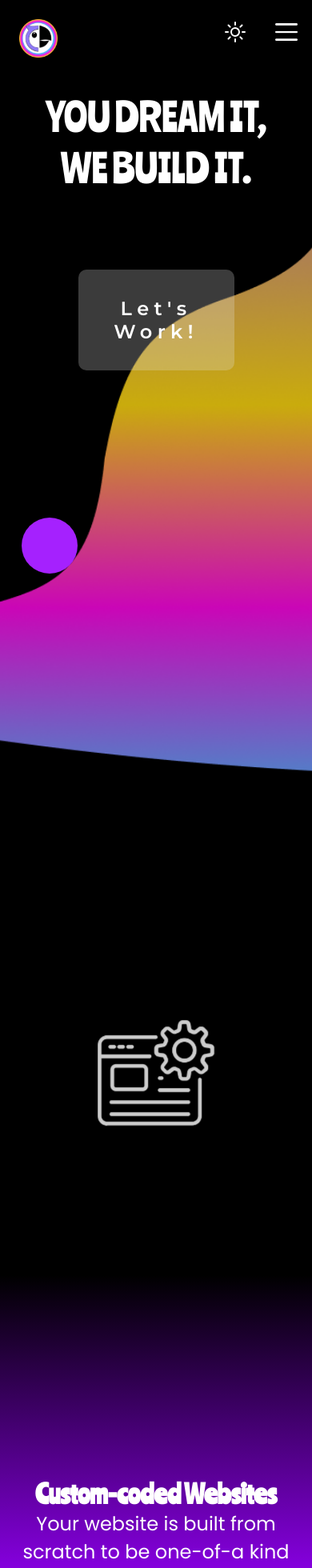
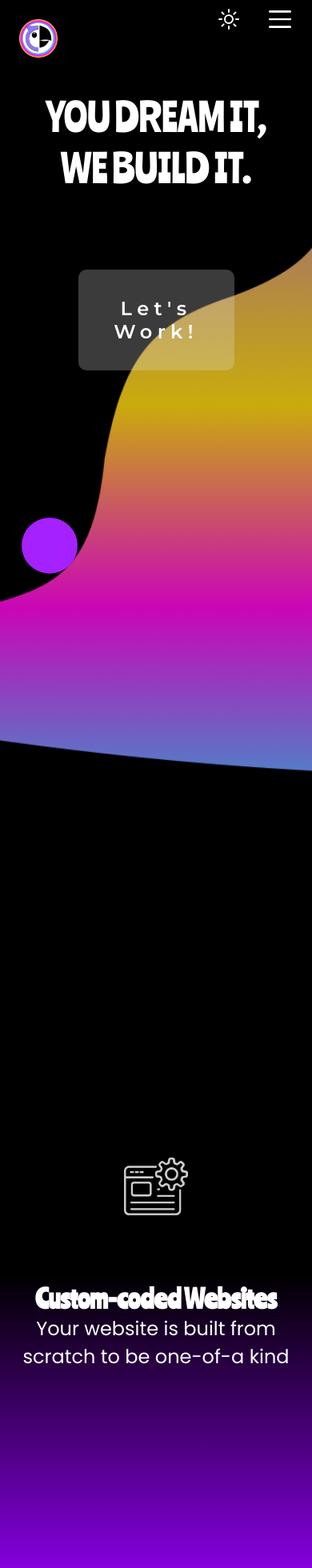
Before and after one commit to irizow/web-agency, a React (Vite) app: page / in a window 390 px wide. Shown: the top 1960 px of the page at 80% size. Built offline with nearby package versions, Linux system fonts and the light colour scheme.

Commit message:
fix hamburger menu position

```diff
--- a/src/components/CardStack/card.module.css
+++ b/src/components/CardStack/card.module.css
@@ -42,55 +42,61 @@ body {
     display: flex;
     flex-direction: column;
     align-items: center;
-    justify-content: space-between;
+    justify-content: center;
     text-align: center;
-    gap: 1rem;
+    gap: 5rem;
     box-sizing: border-box;
+    padding: 5rem 0;
 
 }
 
 
 .topcard {
     width: 100%;
-    height: 40%;
     border-radius: 15px 15px 0 0;
     display: grid;
     place-items: center;
     opacity: 0.8;
 }
 
+.textcard {
+    margin-bottom: 4rem;
+}
+
 @keyframes iconmovement {
     0% {
         scale: 1;
-        rotate: 0;
+        opacity: 0.4;
     }
 
     33% {
         scale: 1.3;
+        opacity: 0.8;
 
     }
 
     66% {
         scale: 1.3;
         opacity: 1;
+        opacity: 1;
     }
 
     100% {
         scale: 1;
         rotate: 0;
+        opacity: 0.6;
     }
 
 }
-.topcard img {
+.cardicons {
     width: 7rem;
+    margin-top: 2rem;
 }
 
 .cardicons {
     animation: iconmovement 2s infinite ease-in forwards;
 }
-.textcard {
-    margin-bottom: 15%;
-}
+
 
 .title {
     font-family: 'Ranchers';
@@ -109,6 +115,9 @@ body {
         font-size: 2rem;
     }
 
-
+    .cardicons {
+        animation: none;
+        width: 5rem;
+    }
 
 }
--- a/src/components/Fistbump/Fistbump.module.css
+++ b/src/components/Fistbump/Fistbump.module.css
@@ -11,6 +11,10 @@
 @font-face {
     font-family: 'Aqua';
     src: url(../../assets/fonts/aqua.ttf);
+}
+
+.contactcontainer {
+    padding-top: 5rem;
 }
 
 .container {
--- a/src/components/Header/header.module.css
+++ b/src/components/Header/header.module.css
@@ -182,6 +182,12 @@ circle {
         height: 3rem;
     }
 
+    .menubox {
+        position: fixed;
+        top: 0.5rem;
+        right: 0.5rem;
+    }
+
 }
 
 .menubox div {
```
